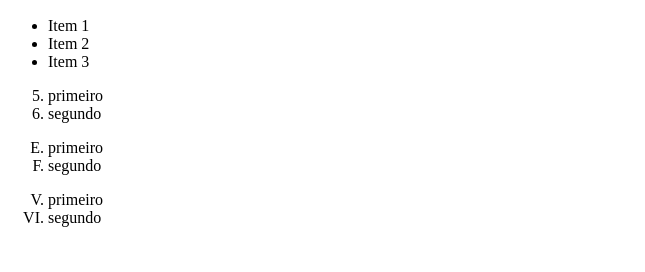
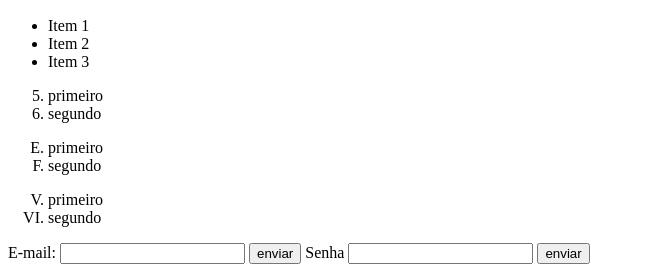
Before and after one commit to TheBound1/aula-html, a plain HTML site: page index.html in a window 1280 px wide. Shown: the part 1989-2261 px from the top of the page, without its empty margins (0-645 px from the left). Before the commit the page ends 2232 px from the top, so only its background shows below. Drawn offline with Linux system fonts and the light colour scheme.

Commit message:
Add email and password form to index.html
Added a form for email and password input along with submit buttons.

```diff
--- a/index.html
+++ b/index.html
@@ -67,25 +67,37 @@
 		Seu navegador não suporta audio
 	</audio>
 	<br>
+
 	<ul>
 		<li>Item 1 </li>
 		<li>Item 2 </li>
 		<li>Item 3 </li>
 	</ul>
-
+<!--lista não ordenada-->
 	<ol type="1" start="5">
 		<li>primeiro</li>
 		<li>segundo</li>
 	</ol>
-
+<!--lista ordenada-->
 	<ol type="A" start="5">
 		<li>primeiro</li>
 		<li>segundo</li>
 	</ol>
+
 	<ol type="I" start="5">
 		<li>primeiro</li>
 		<li>segundo</li>
 	</ol>
+	<form action="\enviar" method="post">
+		<label for="email">E-mail:</label>
+		<!--label serva para dar um texto na frente da caixa de texto -->
+		<input type="email" required>
+<!--input serve para fazer uma caixa de texto-->
+		<input type="submit" value="enviar">
+		<label for="senha">Senha</label>
+		<input type="password" required>
+		<input type="submit" value="enviar">
+	</form>
 </body>
 
 </html>
```
